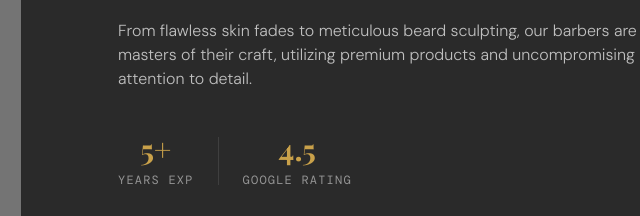
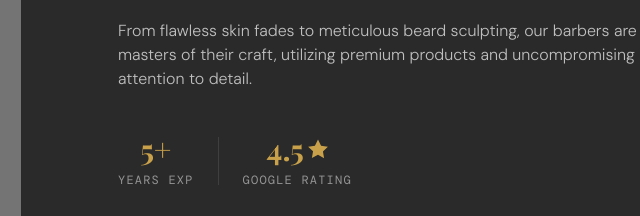
Before and after one commit to oatify/8488barber, a plain HTML site: page index.html in a window 1280 px wide. Shown: the part 2220-2436 px from the top of the page, 570-1210 px from the left. Drawn offline with nearby package versions, Linux system fonts and the light colour scheme; grey boxes are pictures that could not be loaded.

Commit message:
Update index.html

```diff
--- a/index.html
+++ b/index.html
@@ -458,7 +458,12 @@
                             </div>
                             <div class="w-px h-12 bg-white/10"></div>
                             <div class="text-center">
-                                <span class="block text-3xl font-serif font-bold text-gold">4.5</span>
+                                <div class="flex items-center justify-center gap-1">
+                                    <span class="block text-3xl font-serif font-bold text-gold">4.5</span>
+                                    <svg class="w-5 h-5 text-gold fill-current" viewBox="0 0 24 24">
+                                        <path d="M12 .587l3.668 7.431 8.2 1.192-5.934 5.787 1.4 8.168L12 18.896l-7.334 3.857 1.4-8.168L.132 9.31l8.2-1.192z"/>
+                                    </svg>
+                                </div>
                                 <span class="text-xs font-mono uppercase tracking-widest text-white/50">Google Rating</span>
                             </div>
                         </div>
```
